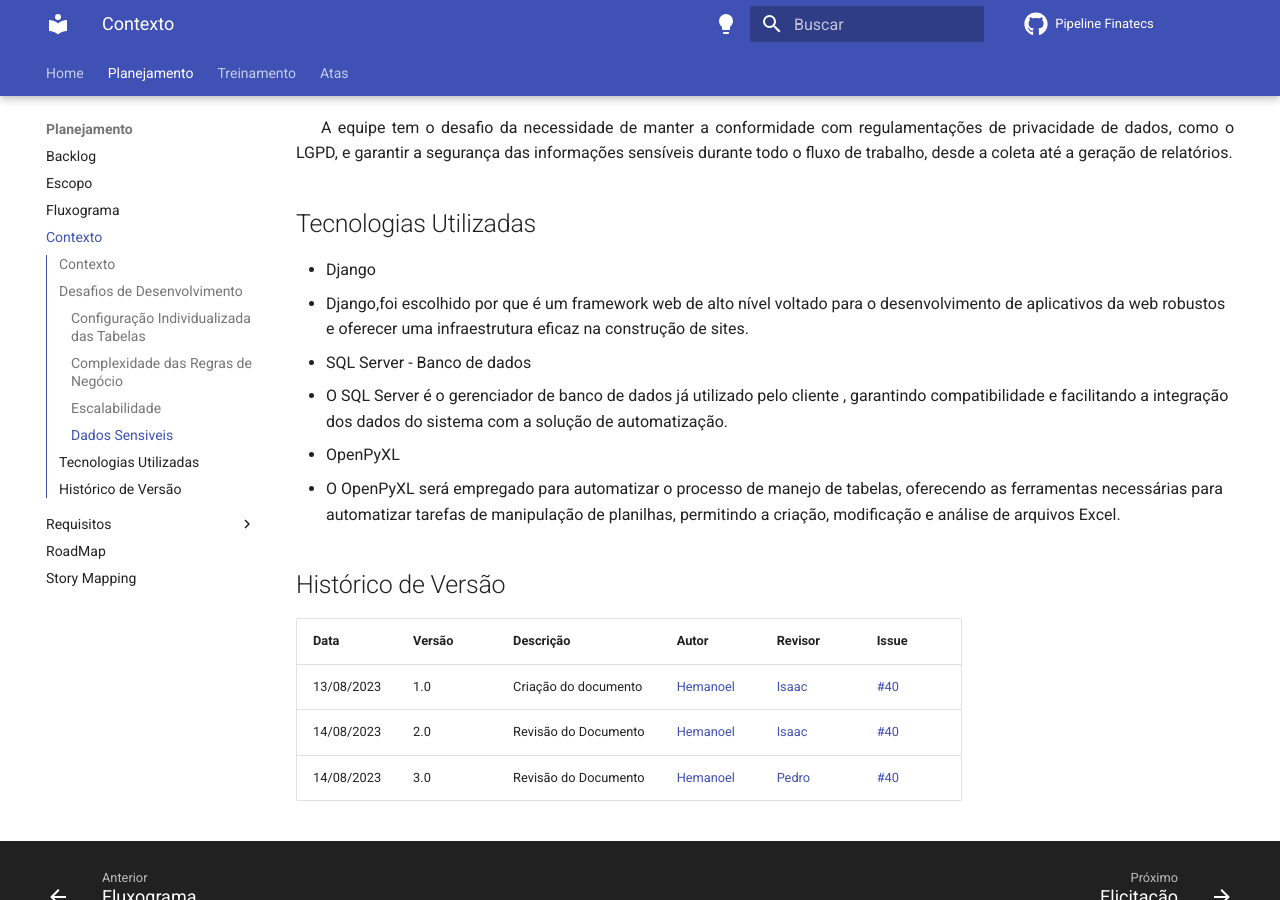
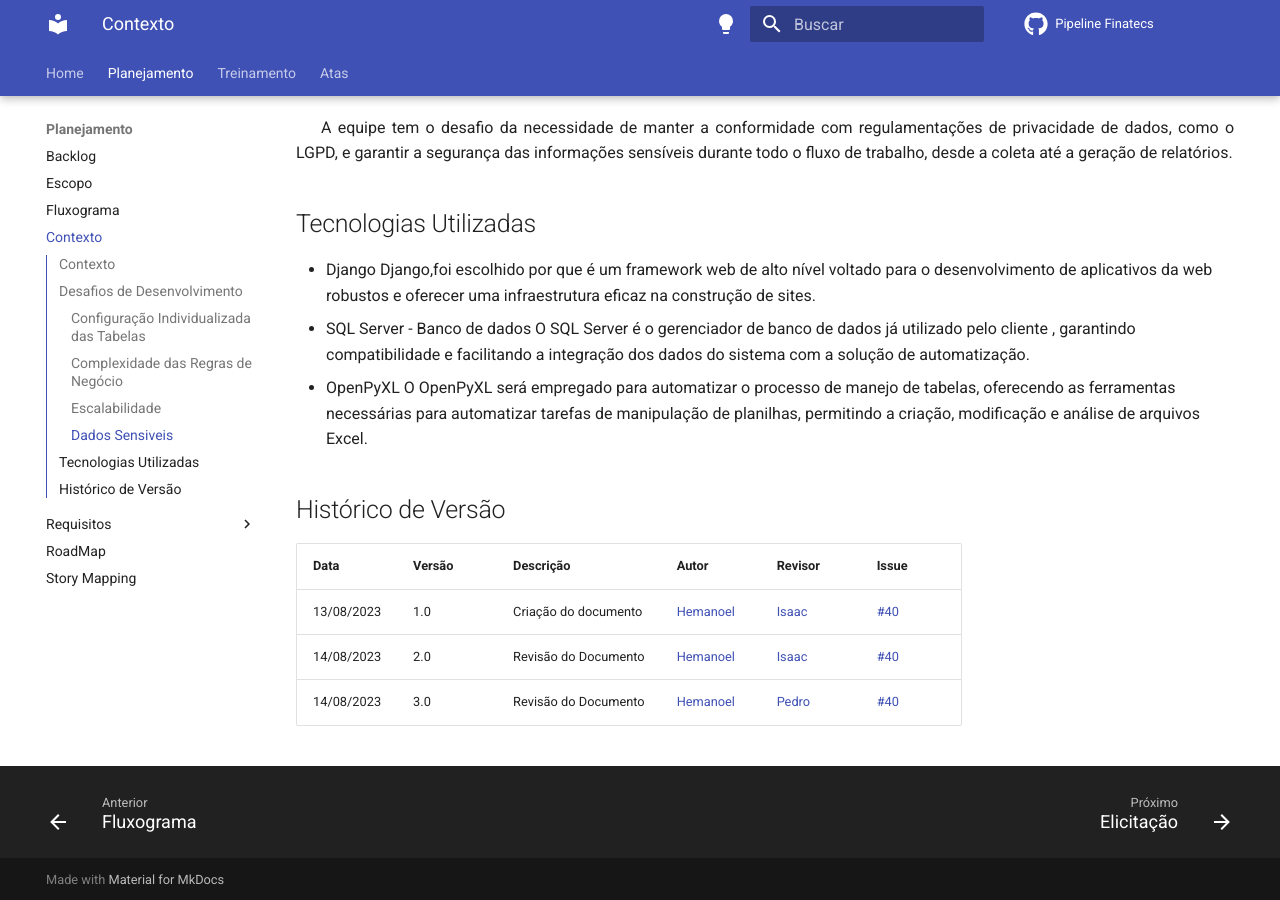
Before and after one commit to ResidenciaTICBrisa/05_PipelineFinatec, an MkDocs documentation site: the page built from docs/planejamento/contexto.md, in a window 1280 px wide and 900 px high, scrolled down 1173 px. Built offline with MkDocs 1.6.1 and Material for MkDocs 9.7.7, drawn with Linux system fonts in a browser that asks for light colours; comment, search, counter and statistics services are not loaded.

Commit message:
atualizando documentacaov3.0

```diff
--- a/docs/planejamento/contexto.md
+++ b/docs/planejamento/contexto.md
@@ -35,12 +35,11 @@
 
 ## Tecnologias Utilizadas
 * Django
-  * Django,foi escolhido por que é um framework web de alto nível voltado para o desenvolvimento de aplicativos da web robustos e oferecer uma infraestrutura eficaz na construção de sites.
+  Django,foi escolhido por que é um framework web de alto nível voltado para o desenvolvimento de aplicativos da web robustos e oferecer uma infraestrutura eficaz na construção de sites.
 * SQL Server - Banco de dados
-  * O SQL Server é o gerenciador de banco de dados já utilizado pelo cliente , garantindo compatibilidade e facilitando a integração dos dados do sistema com a solução de automatização.
-
+  O SQL Server é o gerenciador de banco de dados já utilizado pelo cliente , garantindo compatibilidade e facilitando a integração dos dados do sistema com a solução de automatização.
 * OpenPyXL
-  * O OpenPyXL será empregado para automatizar o processo de manejo de tabelas, oferecendo as ferramentas necessárias para automatizar tarefas de manipulação de planilhas, permitindo a criação, modificação e análise de arquivos Excel.
+  O OpenPyXL será empregado para automatizar o processo de manejo de tabelas, oferecendo as ferramentas necessárias para automatizar tarefas de manipulação de planilhas, permitindo a criação, modificação e análise de arquivos Excel.
 
 
 
```
